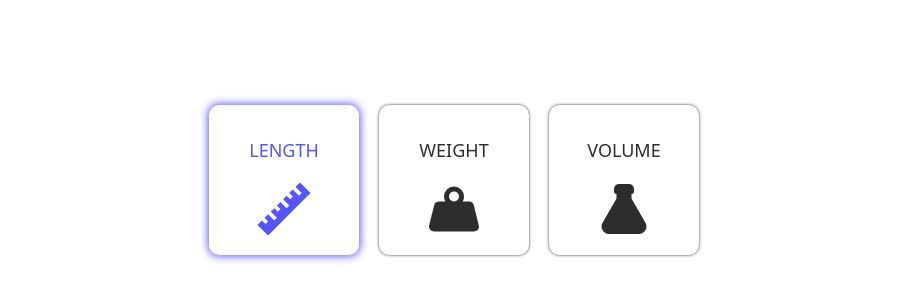
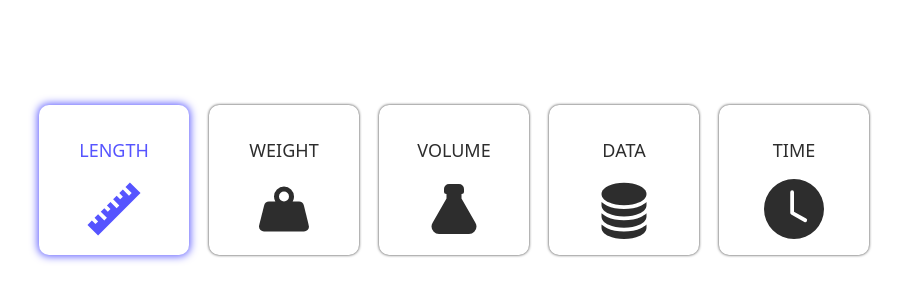
Before and after one commit to tamaskovacs0408/unit-converter, a React (Vite) app: page / in a window 1280 px wide. Shown: the part 220-520 px from the top of the page, without its empty margins (186-1088 px from the left). Built offline with nearby package versions, Linux system fonts and the light colour scheme.

Commit message:
Update components with new units

```diff
--- a/src/UI/Button.tsx
+++ b/src/UI/Button.tsx
@@ -4,6 +4,8 @@ import { Link } from "react-router-dom";
 import LengthIcon from "@/UI/LengthIcon";
 import WeightIcon from "@/UI/WeightIcon";
 import VolumeIcon from "@/UI/VolumeIcon";
+import DataIcon from "@/UI/DataIcon";
+import TimeIcon from "@/UI/TimeIcon"
 
 import classes from "@/UI/Button.module.scss";
 
@@ -25,6 +27,9 @@ export default function Button(props: ButtonProps) {
           {title === "Length" && <LengthIcon />}
           {title === "Weight" && <WeightIcon />}
           {title === "Volume" && <VolumeIcon />}
+          {title === "Data" && <DataIcon />}
+          {title === "Time" && <TimeIcon />}
+
         </label>
       </Link>
     </>
--- a/src/components/Selector.tsx
+++ b/src/components/Selector.tsx
@@ -8,6 +8,8 @@ export default function Selector() {
     { id: "length", title: "Length" },
     { id: "weight", title: "Weight" },
     { id: "volume", title: "Volume" },
+    { id: "data", title: "Data" },
+    { id: "time", title: "Time" },
   ];
 
   const { handleUnitSelect } = useContext(SelectedUnitContext);
--- a/src/components/UnitResult.tsx
+++ b/src/components/UnitResult.tsx
@@ -1,9 +1,11 @@
-import { useParams } from 'react-router-dom';
+import { useParams } from "react-router-dom";
 import { ResultType } from "@/types/types";
 import {
   lengthUnitFactors,
   weightUnitFactors,
   volumeUnitFactors,
+  dataUnitFactors,
+  timeUnitFactors,
 } from "@/utils/unitFactors";
 import { unitConverter, toPowerOf10 } from "@/utils/converter";
 
@@ -23,6 +25,12 @@ export default function UnitResult({ unit, fromUnit, targetUnit }: ResultType) {
       break;
     case "volume":
       unitFactor = volumeUnitFactors;
+      break;
+    case "data":
+      unitFactor = dataUnitFactors;
+      break;
+    case "time":
+      unitFactor = timeUnitFactors;
       break;
     default:
       unitFactor = {};
```
Lines whose indentation alone changed are shown as unchanged.
